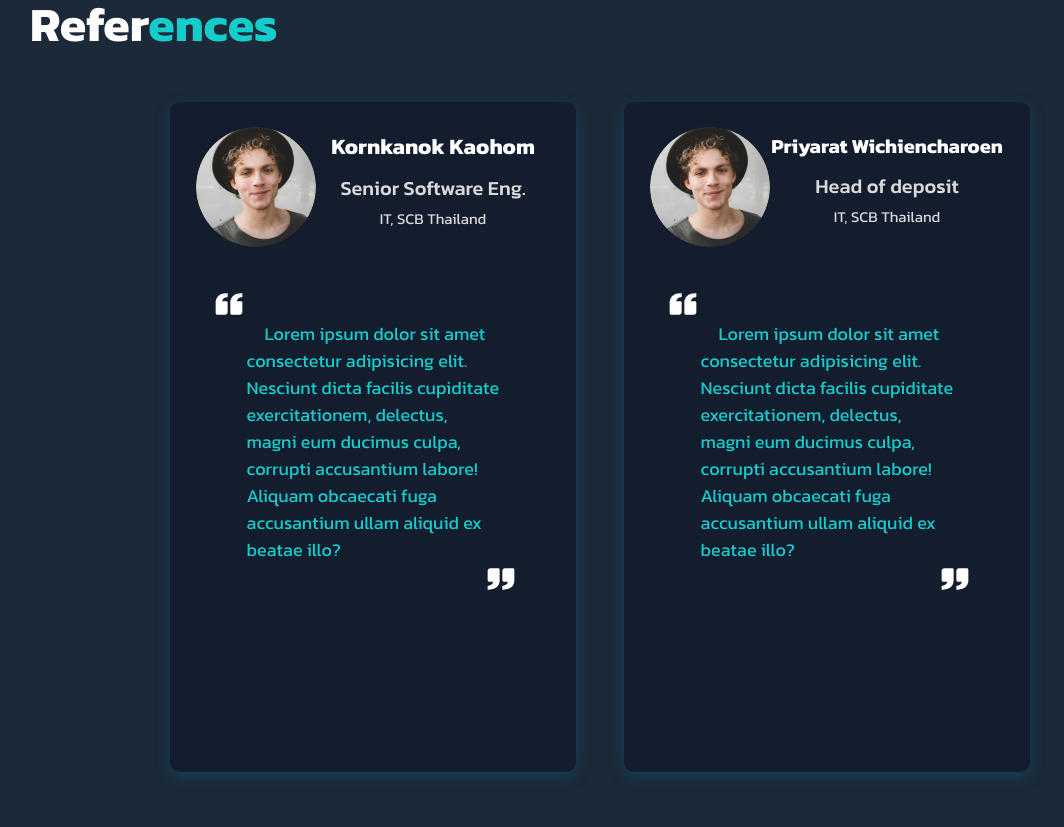
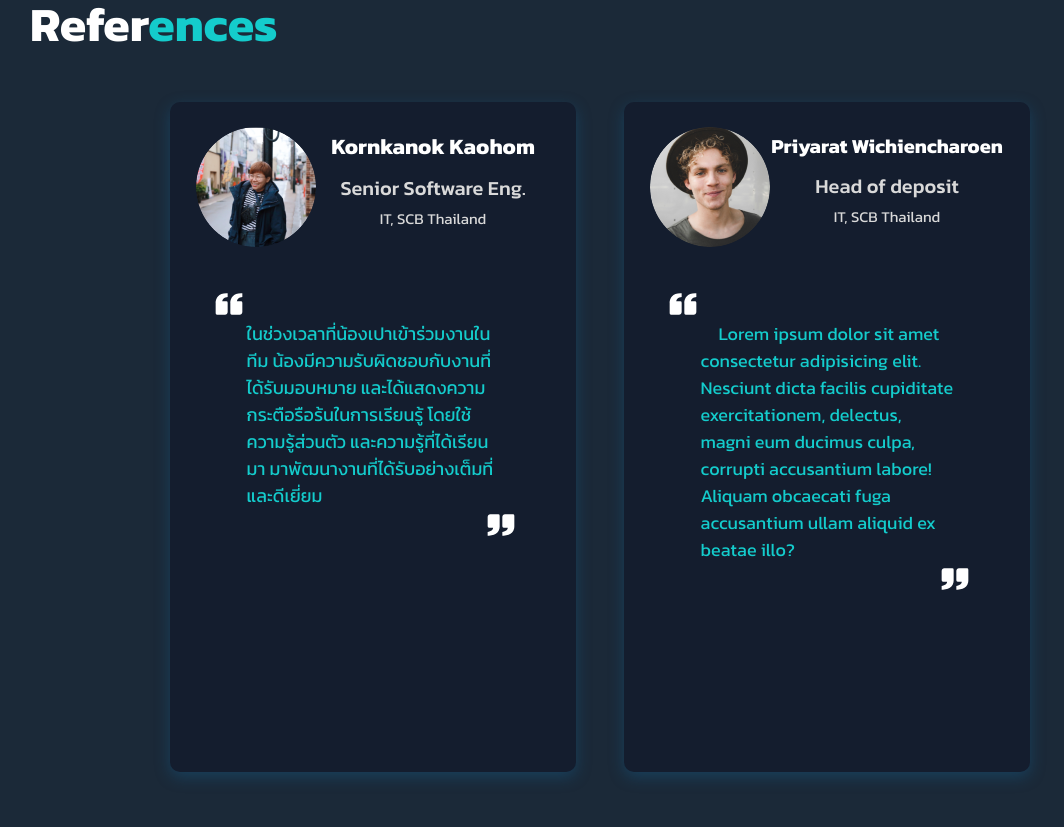
Before and after one commit to pattarapolwnr/my-portfolio, a React (Vite) app: page / in a window 1280 px wide. Shown: the part 3940-4767 px from the top of the page, without its empty margins (40-1104 px from the left). Built offline with nearby package versions, Linux system fonts and the light colour scheme.

Commit message:
feat: Added new information for references

```diff
--- a/src/components/References.jsx
+++ b/src/components/References.jsx
@@ -37,7 +37,7 @@ const References = () => {
           <div className="ref-card">
             <div className="upper">
               <img
-                src="/assets/user.png"
+                src="/assets/kornkanok.png"
                 alt="Avatar"
                 style={{ width: '100%' }}
               />
@@ -50,10 +50,11 @@ const References = () => {
             <div className="lower">
               <BiSolidQuoteLeft color="white" size="32px" />
               <p>
-                &emsp;Lorem ipsum dolor sit amet consectetur adipisicing elit.
-                Nesciunt dicta facilis cupiditate exercitationem, delectus,
-                magni eum ducimus culpa, corrupti accusantium labore! Aliquam
-                obcaecati fuga accusantium ullam aliquid ex beatae illo?
+                ในช่วงเวลาที่น้องเปาเข้าร่วมงานในทีม
+                น้องมีความรับผิดชอบกับงานที่ได้รับมอบหมาย
+                และได้แสดงความกระตือรือร้นในการเรียนรู้ โดยใช้ความรู้ส่วนตัว
+                และความรู้ที่ได้เรียนมา
+                มาพัฒนางานที่ได้รับอย่างเต็มที่และดีเยี่ยม
               </p>
               &emsp;&emsp;&emsp;&emsp;&emsp;&emsp;&emsp;&emsp;&emsp;&emsp;&emsp;&emsp;&emsp;&emsp;&emsp;&emsp;&emsp;
               <BiSolidQuoteRight color="white" size="32px" />
```
Also changed, not shown: public/assets/kornkanok.png (added).
